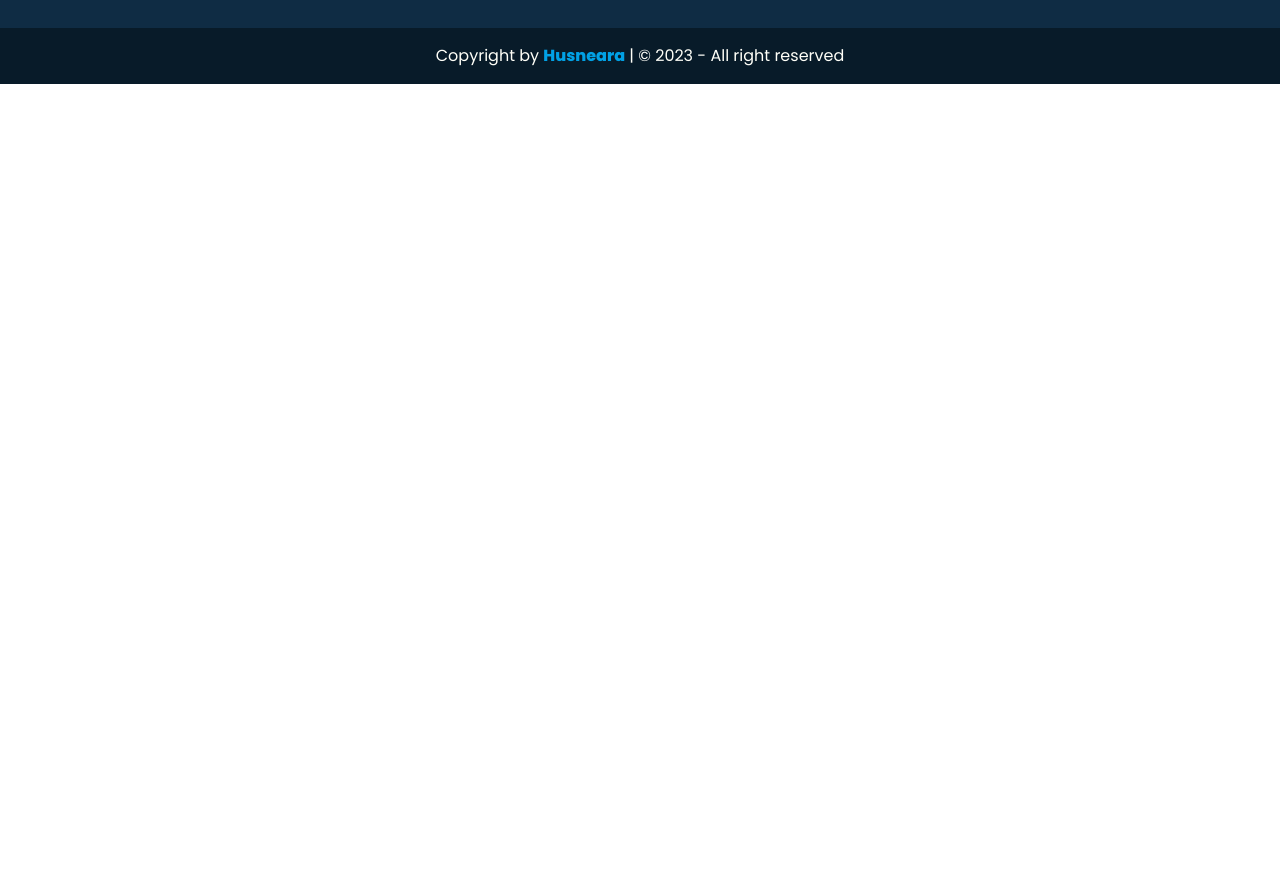
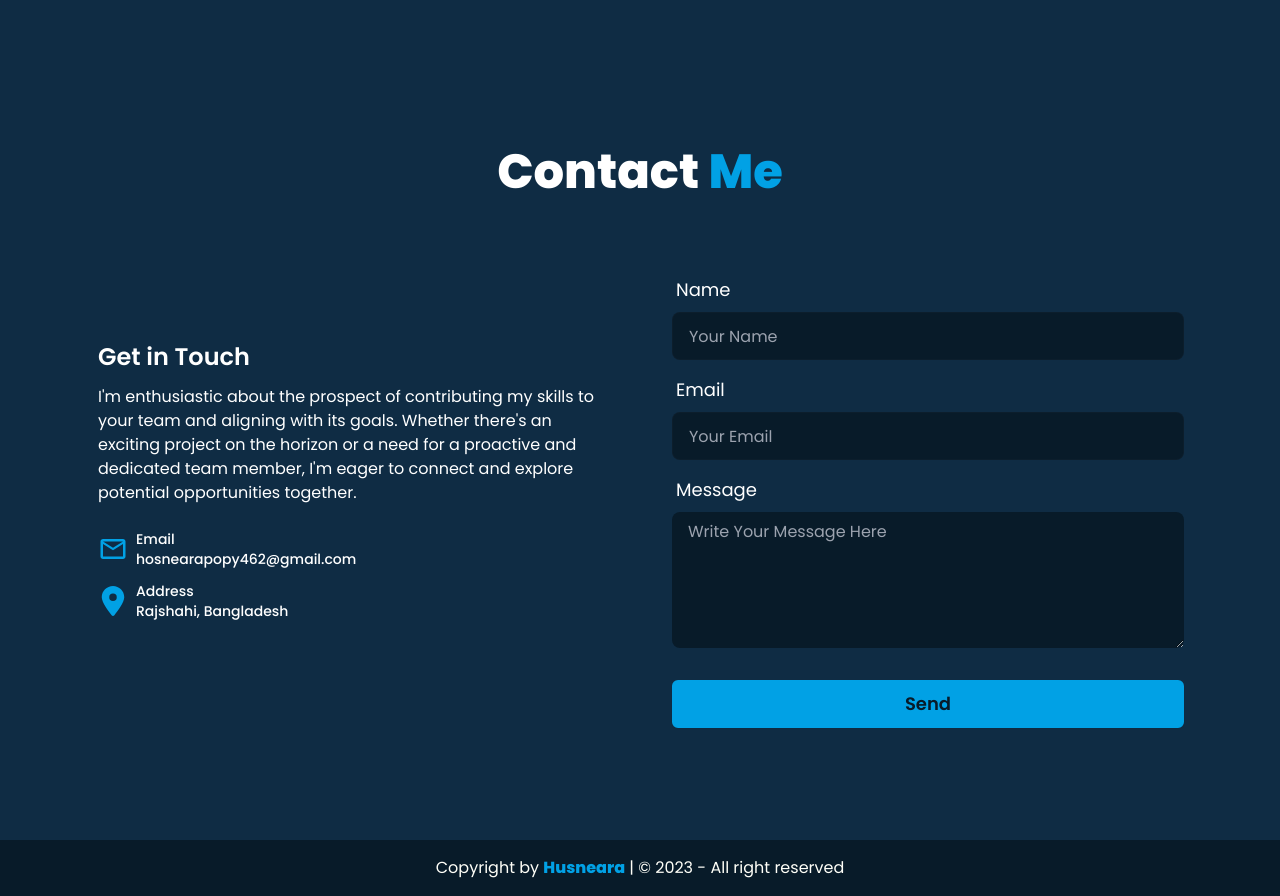
Before and after one commit to husnearaa/husneara-portfolio, a React (Vite) app: page / in a window 1280 px wide. Shown: the part 2340-3236 px from the top of the page. Before the commit the page ends 2424 px from the top, so only its background shows below. Built offline with nearby package versions, Linux system fonts and the light colour scheme.

Commit message:
has completed contact section

```diff
--- a/src/pages/About/About.jsx
+++ b/src/pages/About/About.jsx
@@ -12,8 +12,8 @@ const About = () => {
                      src={"https://i.postimg.cc/XYcLfprV/IMG-20200313-114257-fotor-bg-remover-20231214154455.png"} alt="" />
                 </div>
                 <div className="w-1/2">
-                    <h3 className="md:text-3xl text-xl font-semibold">Frontend Developer</h3>
-                    <p className="pt-3 md:text-base text-sm">I am a front-end web developer.I can provide clean code and pixel
+                    <h3 className="md:text-3xl text-xl font-semibold text-white">Frontend Developer</h3>
+                    <p className="pt-3 md:text-base text-sm text-white">I am a front-end web developer.I can provide clean code and pixel
                         perfect design.I also make the website more & more interactive with web
                         animations.A responsive design makes your website accessible to all users,
                         regardless of their device.
--- a/src/pages/Contact/Contact.jsx
+++ b/src/pages/Contact/Contact.jsx
@@ -2,8 +2,76 @@
 
 const Contact = () => {
     return (
-        <div>
+        <div className="bg-[#0f2c44]">
+            <div className="max-w-6xl mx-auto py-10 px-3 md:py-10 md:px-6 lg:py-20 lg:px-0 ">
+                <div className="text-center my-10 space-y-2">
+                    <h3 className="md:text-5xl text-2xl font-extrabold text-white">Contact <span className="md:text-5xl text-2xl text-[#01a1e5] font-extrabold">Me</span></h3>
+                    <p></p>
+                </div>
+                <div className="md:flex ">
+                    <div className=" w-full md:w-1/2 pl-[34px] pr-[34px]  pb-[34px]  flex items-center justify-center">
+                        <div className="space-y-3">
+                            <div>
+                                <h3 className="text-white md:text-2xl text-lg font-semibold pb-3">Get in Touch</h3>
+                                <p className="text-white pb-3 md:text-base text-sm">I'm enthusiastic about the prospect of contributing my skills to your team and aligning with its goals.
+                                Whether there's an exciting project on the horizon or a need for a proactive and dedicated team member,
+                                I'm eager to connect and explore potential opportunities together.
+                                </p>
+                            </div>
+                            {/* <div className="flex items-center gap-2">
+                                <svg stroke="currentColor" fill="currentColor" stroke-width="0" viewBox="0 0 384 512" className="text-3xl text-[#01a1e5] " height="1em" width="1em" xmlns="http://www.w3.org/2000/svg"><path d="M16 64C16 28.7 44.7 0 80 0H304c35.3 0 64 28.7 64 64V448c0 35.3-28.7 64-64 64H80c-35.3 0-64-28.7-64-64V64zM144 448c0 8.8 7.2 16 16 16h64c8.8 0 16-7.2 16-16s-7.2-16-16-16H160c-8.8 0-16 7.2-16 16zM304 64H80V384H304V64z"></path></svg>
+                                <div>
+                                    <h4 className="text-white md:font-base text-sm">Contact</h4>
+                                    <p className="text-white md:font-base text-sm">00000000000</p>
+                                </div>
+                            </div> */}
+                            <div className="flex items-center gap-2">
+                                <svg stroke="currentColor" fill="currentColor" stroke-width="0" viewBox="0 0 24 24" className="text-3xl text-[#01a1e5] " height="1em" width="1em" xmlns="http://www.w3.org/2000/svg">
+                                    <path fill="none" d="M0 0h24v24H0z"></path>
+                                    <path d="M20 4H4c-1.1 0-1.99.9-1.99 2L2 18c0 1.1.9 2 2 2h16c1.1 0 2-.9 2-2V6c0-1.1-.9-2-2-2zm0 14H4V8l8 5 8-5v10zm-8-7L4 6h16l-8 5z"></path></svg>
+                                <div>
+                                    <h4 className="text-white md:font-medium text-sm">Email</h4>
+                                    <p className="text-white md:font-medium text-sm">hosnearapopy462@gmail.com</p>
+                                </div>
+                            </div>
+                            <div className="flex items-center gap-2">
+                                <svg stroke="currentColor" fill="currentColor" stroke-width="0" viewBox="0 0 384 512" className="text-3xl text-[#01a1e5] " height="1em" width="1em" xmlns="http://www.w3.org/2000/svg"><path d="M215.7 499.2C267 435 384 279.4 384 192C384 86 298 0 192 0S0 86 0 192c0 87.4 117 243 168.3 307.2c12.3 15.3 35.1 15.3 47.4 0zM192 128a64 64 0 1 1 0 128 64 64 0 1 1 0-128z"></path></svg>
+                                <div>
+                                    <h4 className="text-white md:font-medium text-sm">Address</h4>
+                                    <p className="text-white md:font-medium text-sm">Rajshahi, Bangladesh</p>
+                                </div>
+                            </div>
 
+                        </div>
+                    </div>
+                    <div className="w-full md:w-1/2 pt-15 bg-transparent">
+                        <form className="card-body ">
+                            <div className="form-control">
+                                <label className="label">
+                                    <span className="label-text md:text-lg text-medium text-white">Name</span>
+                                </label>
+                                <input type="text" name="name" placeholder="Your Name" className="input input-bordered bg-[#081b29] text-white " required=""></input>
+                            </div>
+                            <div className="form-control">
+                                <label className="label">
+                                    <span className="label-text md:text-lg text-medium text-white">Email</span>
+                                </label>
+                                <input type="email" name="email" placeholder="Your Email" className="input input-bordered bg-[#081b29] text-white" required=""></input>
+                            </div>
+                            <div className="form-control">
+                                <label className="label">
+                                    <span className="label-text  md:text-lg text-medium text-white">Message</span>
+                                </label>
+                                <textarea className="bg-[#081b29]  text-white rounded-lg px-4 py-2" placeholder="Write Your Message Here" name="message" id="" cols="30" rows="5" required=""></textarea>
+                            </div>
+                            <div className="form-control mt-6" >
+                                 <input type="submit" value="Send" className="btn border-[#01a1e5] border-2 rounded-md text-lg  text-[#081b29]
+                             bg-[#01a1e5] hover:bg-[#081b29] hover:text-[#01a1e5]" />
+                            </div>
+                        </form>
+                    </div>
+                </div>
+            </div>
         </div>
     );
 };
--- a/src/pages/Home/Home.jsx
+++ b/src/pages/Home/Home.jsx
@@ -1,6 +1,7 @@
 import Banner from "../../components/Banner/Banner";
 // import Navbar from "../../components/Shared/Navbar/Navbar";
 import About from "../About/About";
+import Contact from "../Contact/Contact";
 import Skills from "../Skills/Skills";
 
 
@@ -13,6 +14,7 @@ const Home = () => {
             <Banner></Banner>
             <About></About>
             <Skills></Skills>
+            <Contact></Contact>
         </div>
     );
 };
```
